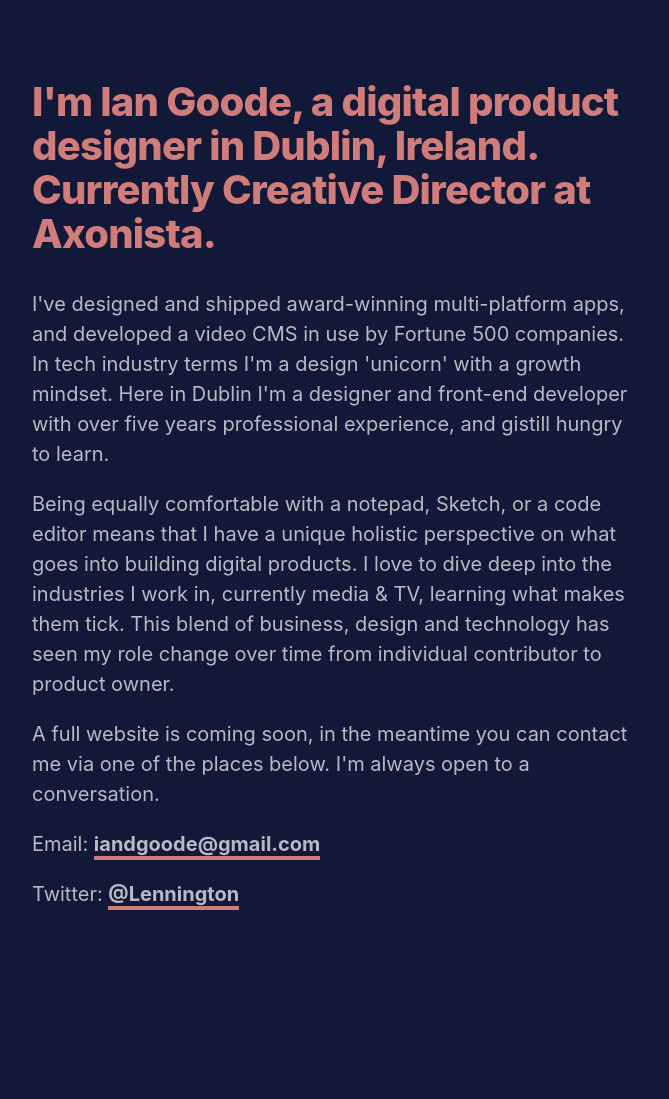
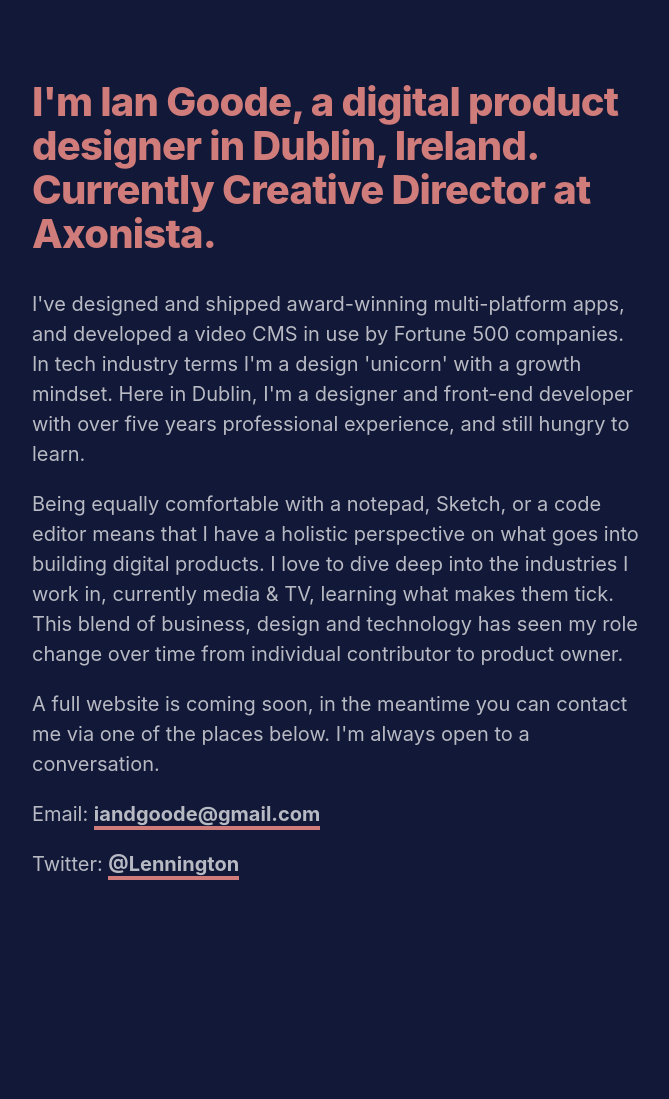
Before and after one commit to Lennington/personal-site, a Jekyll site: the page built from index.md, in a window 1280 px wide. Shown: the whole page, without its empty margins (47-716 px from the left). Built offline with Jekyll 4.4.1, drawn with Linux system fonts in a browser that asks for light colours; after the commit the page ends 1069 px from its top, so only the background shows below that.

Commit message:
Fixing typo

```diff
--- a/_layouts/home.html
+++ b/_layouts/home.html
@@ -5,8 +5,8 @@
 <section>
   <span class="stroke"></span>
   <h1>I'm Ian Goode, a digital product designer in Dublin, Ireland. <br> Currently Creative Director at Axonista.</h1>
-  <p>I've designed and shipped award-winning multi-platform apps, and developed a video CMS in use by Fortune 500 companies. In tech industry terms I'm a design 'unicorn' with a growth mindset. Here in Dublin I'm a designer and front-end developer with over five years professional experience, and gistill hungry to learn.</p>
-  <p>Being equally comfortable with a notepad, Sketch, or a code editor means that I have a unique holistic perspective on what goes into building digital products. I love to dive deep into the industries I work in, currently media & TV, learning what makes them tick. This blend of business, design and technology has seen my role change over time from individual contributor to product owner.</p>
+  <p>I've designed and shipped award-winning multi-platform apps, and developed a video CMS in use by Fortune 500 companies. In tech industry terms I'm a design 'unicorn' with a growth mindset. Here in Dublin, I'm a designer and front-end developer with over five years professional experience, and still hungry to learn.</p>
+  <p>Being equally comfortable with a notepad, Sketch, or a code editor means that I have a holistic perspective on what goes into building digital products. I love to dive deep into the industries I work in, currently media & TV, learning what makes them tick. This blend of business, design and technology has seen my role change over time from individual contributor to product owner.</p>
   <p>A full website is coming soon, in the meantime you can contact me via one of the places below. I'm always open to a conversation.</p>
   <p>Email: <a href="mailto:iandgoode@gmail.com">iandgoode@gmail.com</a></p>
   <p>Twitter: <a href="https://twitter.com/Lennington">@Lennington</a></p>
```
